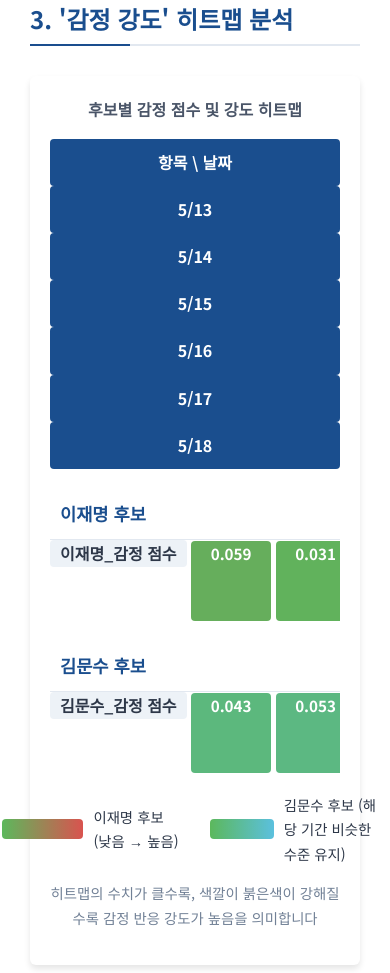
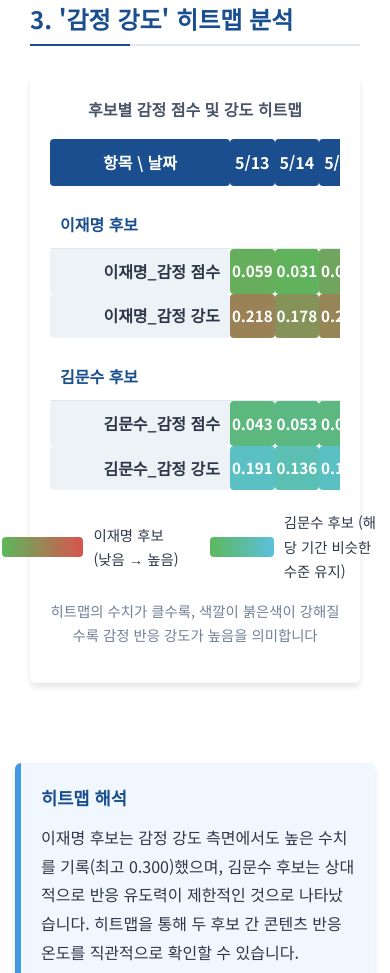
Before and after one commit to smkgun/youtube_election, a plain HTML site: page index.html in a window 390 px wide. Shown: the part 2377-3350 px from the top of the page. Drawn offline with nearby package versions, Linux system fonts and the light colour scheme.

Commit message:
Update index.html

```diff
--- a/index.html
+++ b/index.html
@@ -352,23 +352,6 @@
       .summary-card {
         width: 100%;
         flex: 1 1 100%;
-      }
-       .heatmap-grid {
-         display: block;         /* ✅ 모바일에서는 grid 대신 block */
-         overflow-x: scroll;
-         white-space: nowrap;
-      }
-       .heatmap-row-label,
-       .heatmap-cell {
-         display: inline-block;
-         min-width: 80px;
-         text-align: center;
-      }
-
-       .heatmap-group-label {
-         display: block;
-         margin-top: 20px;
-         font-size: 1.1rem;
       }
     }
   </style>
```
